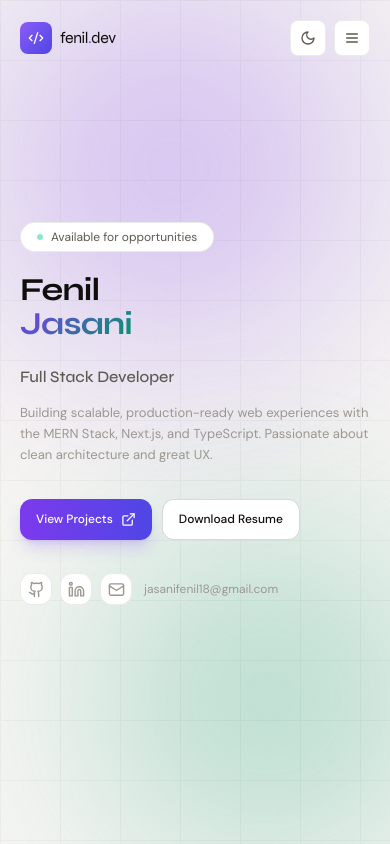
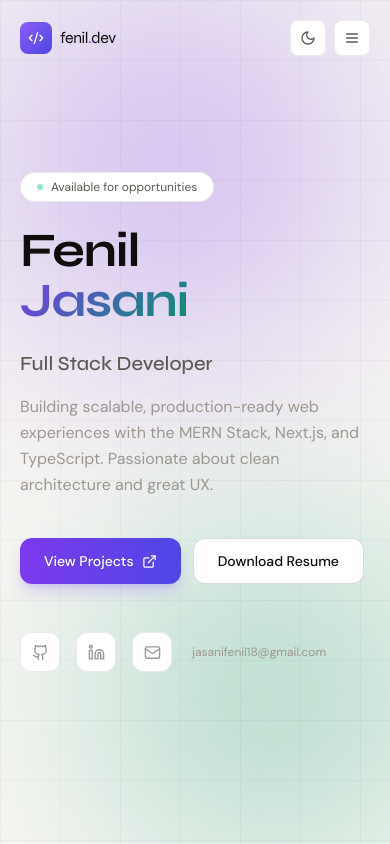
Before and after one commit to Fenil1828/Portfolio, a Next.js app: page / in a window 390 px wide. Shown: the top 844 px of the page. Built offline with nearby package versions, Linux system fonts and the light colour scheme.

Commit message:
revert: remove responsive clamp() changes from Hero.tsx

```diff
--- a/components/Hero.tsx
+++ b/components/Hero.tsx
@@ -73,9 +73,9 @@ export default function Hero() {
           }}
         />
 
-        <div className="container-custom relative z-10" style={{ paddingTop: "clamp(60px, 8vh, 120px)", paddingBottom: "clamp(60px, 10vh, 140px)" }}>
+        <div className="container-custom relative z-10 pt-24 pb-28">
           <motion.div variants={stagger.container} initial="hidden" animate="show" className="max-w-4xl">
-            <motion.div variants={stagger.item} style={{ marginBottom: "clamp(18px, 2.5vh, 32px)" }}>
+            <motion.div variants={stagger.item} className="mb-6">
               <span className="inline-flex items-center gap-2 px-4 py-1.5 rounded-full border border-subtle bg-surface text-xs font-dm text-secondary-c">
                 <span className="w-1.5 h-1.5 rounded-full bg-emerald-400 animate-pulse" />
                 Available for opportunities
@@ -84,42 +84,28 @@ export default function Hero() {
 
             <motion.h1
               variants={stagger.item}
-              className="font-syne font-bold leading-[1.05] tracking-tight"
-              style={{ fontSize: "clamp(32px, 7vw, 96px)", marginBottom: "clamp(16px, 3vh, 40px)" }}
+              className="font-syne text-5xl sm:text-6xl lg:text-7xl xl:text-8xl font-bold leading-[1.05] tracking-tight mb-6"
             >
               <span className="text-primary-c">Fenil</span>
               <br />
               <span className="text-gradient">Jasani</span>
             </motion.h1>
 
-            <motion.p
-              variants={stagger.item}
-              className="font-syne font-medium text-secondary-c"
-              style={{ fontSize: "clamp(16px, 2.5vw, 28px)", marginBottom: "clamp(12px, 1.5vh, 24px)" }}
-            >
+            <motion.p variants={stagger.item} className="font-syne text-xl sm:text-2xl font-medium text-secondary-c mb-4">
               Full Stack Developer
             </motion.p>
 
-            <motion.p
-              variants={stagger.item}
-              className="font-dm text-muted-c max-w-xl leading-relaxed"
-              style={{ fontSize: "clamp(13px, 1.8vw, 18px)", marginBottom: "clamp(24px, 4vh, 48px)" }}
-            >
+            <motion.p variants={stagger.item} className="font-dm text-base sm:text-lg text-muted-c max-w-xl leading-relaxed mb-10">
               Building scalable, production-ready web experiences with the MERN Stack,
               Next.js, and TypeScript. Passionate about clean architecture and great UX.
             </motion.p>
 
-            <motion.div
-              variants={stagger.item}
-              className="flex flex-wrap gap-3"
-              style={{ marginBottom: "clamp(24px, 4vh, 48px)", gap: "clamp(10px, 1.5vw, 16px)" }}
-            >
+            <motion.div variants={stagger.item} className="flex flex-wrap gap-3 mb-12">
               <motion.button
                 whileHover={{ scale: 1.04, y: -2 }}
                 whileTap={{ scale: 0.97 }}
                 onClick={() => document.querySelector("#projects")?.scrollIntoView({ behavior: "smooth" })}
-                className="flex items-center gap-2 px-6 py-3 bg-gradient-to-r from-violet-600 to-indigo-600 text-white font-dm font-medium rounded-xl hover:opacity-90 transition-opacity shadow-lg shadow-violet-500/25"
-                style={{ fontSize: "clamp(12px, 1.2vw, 14px)", padding: "clamp(8px, 1.2vh, 12px) clamp(16px, 3vw, 28px)" }}
+                className="flex items-center gap-2 px-6 py-3 bg-gradient-to-r from-violet-600 to-indigo-600 text-white font-dm font-medium rounded-xl hover:opacity-90 transition-opacity text-sm shadow-lg shadow-violet-500/25"
               >
                 View Projects
                 <ExternalLink size={15} />
@@ -130,18 +116,13 @@ export default function Hero() {
                 download
                 whileHover={{ scale: 1.04, y: -2 }}
                 whileTap={{ scale: 0.97 }}
-                className="flex items-center gap-2 border border-strong-c bg-surface text-primary-c font-dm font-medium rounded-xl hover:bg-surface-2 transition-colors"
-                style={{ fontSize: "clamp(12px, 1.2vw, 14px)", padding: "clamp(8px, 1.2vh, 12px) clamp(16px, 3vw, 28px)" }}
+                className="flex items-center gap-2 px-6 py-3 border border-strong-c bg-surface text-primary-c font-dm font-medium rounded-xl hover:bg-surface-2 transition-colors text-sm"
               >
                 Download Resume
               </motion.a>
             </motion.div>
 
-            <motion.div
-              variants={stagger.item}
-              className="flex items-center flex-wrap"
-              style={{ gap: "clamp(8px, 1.5vw, 16px)" }}
-            >
+            <motion.div variants={stagger.item} className="flex items-center gap-4">
               {[
                 { icon: Github, href: personalInfo.github, label: "GitHub" },
                 { icon: Linkedin, href: personalInfo.linkedin, label: "LinkedIn" },
@@ -154,14 +135,13 @@ export default function Hero() {
                   rel="noopener noreferrer"
                   whileHover={{ scale: 1.1, y: -2 }}
                   whileTap={{ scale: 0.95 }}
-                  className="rounded-xl border border-subtle bg-surface flex items-center justify-center text-muted-c hover:text-primary-c hover:border-strong-c transition-all"
-                  style={{ width: "clamp(32px, 4vw, 44px)", height: "clamp(32px, 4vw, 44px)" }}
+                  className="w-10 h-10 rounded-xl border border-subtle bg-surface flex items-center justify-center text-muted-c hover:text-primary-c hover:border-strong-c transition-all"
                   aria-label={label}
                 >
                   <Icon size={17} />
                 </motion.a>
               ))}
-              <span className="text-xs font-dm text-muted-c" style={{ marginLeft: "clamp(4px, 1vw, 8px)" }}>{personalInfo.email}</span>
+              <span className="text-xs font-dm text-muted-c ml-1">{personalInfo.email}</span>
             </motion.div>
           </motion.div>
         </div>
```
